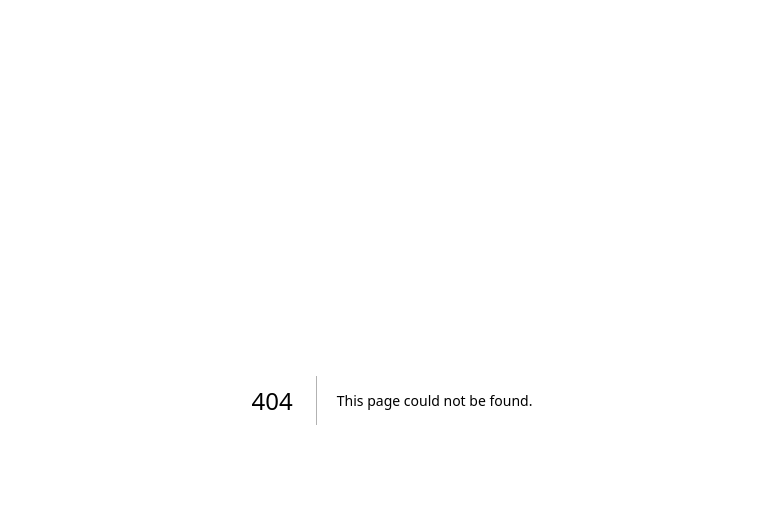
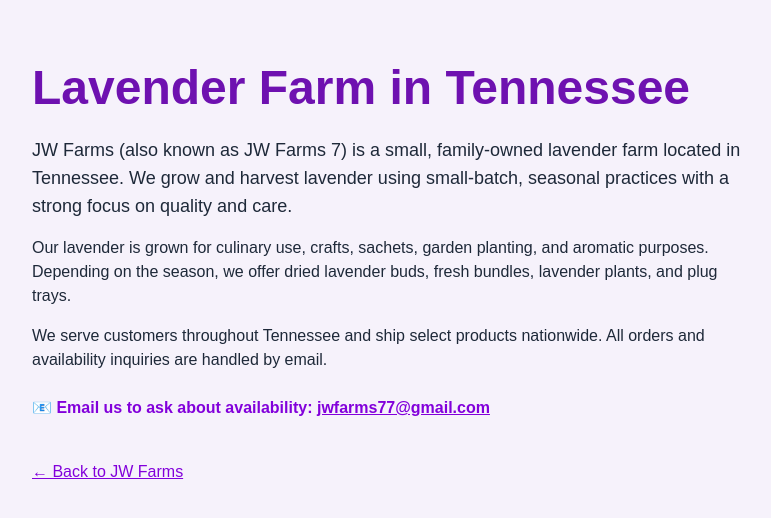
Before and after one commit to jwfarms/nextjs-boilerplate, a Next.js app: page /lavender-farm-tennessee in a window 1280 px wide. Before the commit this address had no page. Shown: the top 518 px of the page, without its empty margins (248-1019 px from the left). Built offline with nearby package versions, Linux system fonts and the light colour scheme.

Commit message:
Create page.tsx

```diff
--- /dev/null
+++ b/app/lavender-farm-tennessee/page.tsx
@@ -0,0 +1,55 @@
+export const metadata = {
+  title: "Lavender Farm in Tennessee | JW Farms",
+  description:
+    "JW Farms (JW Farms 7) is a small, family-owned lavender farm in Tennessee offering lavender buds, bundles, plants, and plug trays grown with care.",
+};
+
+export default function LavenderFarmTennesseePage() {
+  return (
+    <main className="min-h-screen bg-[#f6f2fb] text-gray-800">
+      <div className="max-w-3xl mx-auto px-6 py-16">
+        <h1 className="text-4xl md:text-5xl font-semibold mb-6 text-purple-800">
+          Lavender Farm in Tennessee
+        </h1>
+
+        <p className="text-lg mb-4">
+          JW Farms (also known as JW Farms 7) is a small, family-owned lavender
+          farm located in Tennessee. We grow and harvest lavender using
+          small-batch, seasonal practices with a strong focus on quality
+          and care.
+        </p>
+
+        <p className="mb-4">
+          Our lavender is grown for culinary use, crafts, sachets, garden
+          planting, and aromatic purposes. Depending on the season, we offer
+          dried lavender buds, fresh bundles, lavender plants, and plug trays.
+        </p>
+
+        <p className="mb-6">
+          We serve customers throughout Tennessee and ship select products
+          nationwide. All orders and availability inquiries are handled
+          by email.
+        </p>
+
+        <p className="font-semibold text-purple-700">
+          📧 Email us to ask about availability:{" "}
+          <a
+            href="mailto:jwfarms77@gmail.com"
+            className="underline hover:text-purple-900"
+          >
+            jwfarms77@gmail.com
+          </a>
+        </p>
+
+        <div className="mt-10">
+          <a
+            href="/"
+            className="text-purple-700 underline hover:text-purple-900"
+          >
+            ← Back to JW Farms
+          </a>
+        </div>
+      </div>
+    </main>
+  );
+}
```
